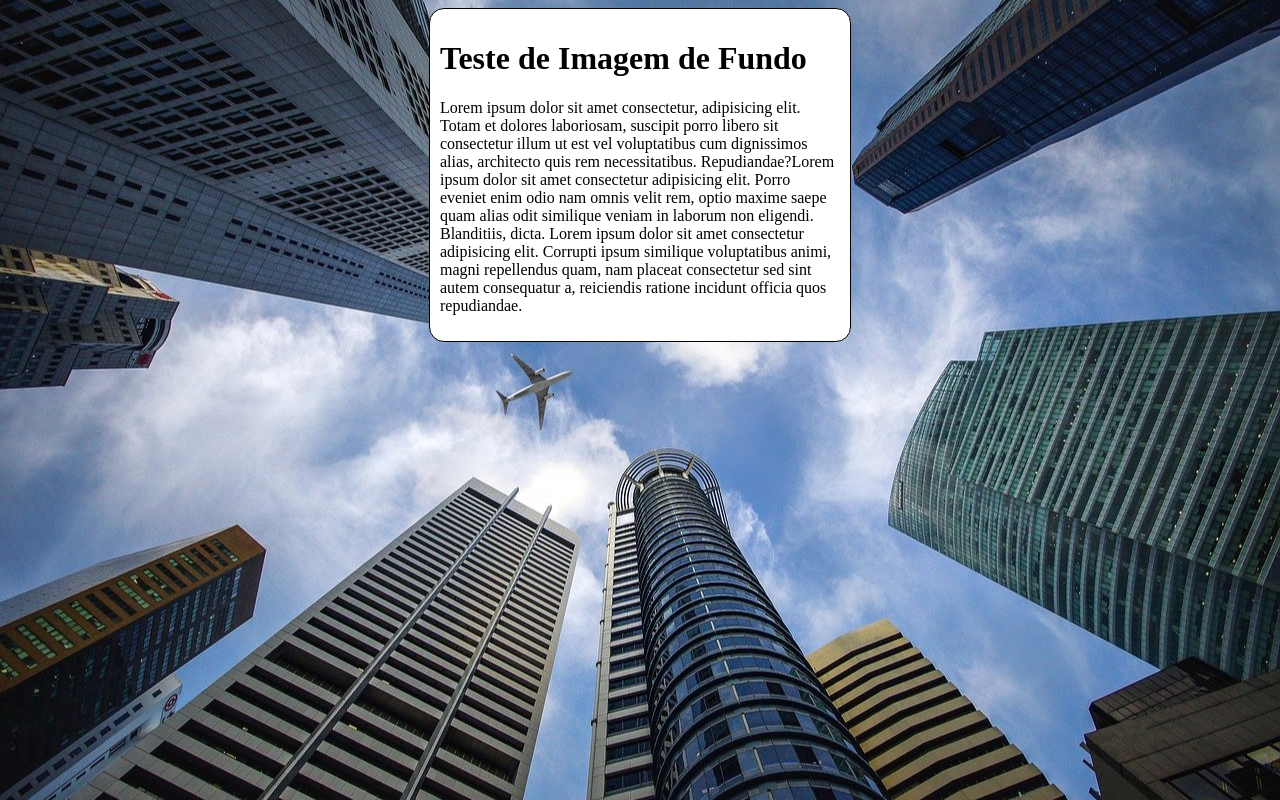
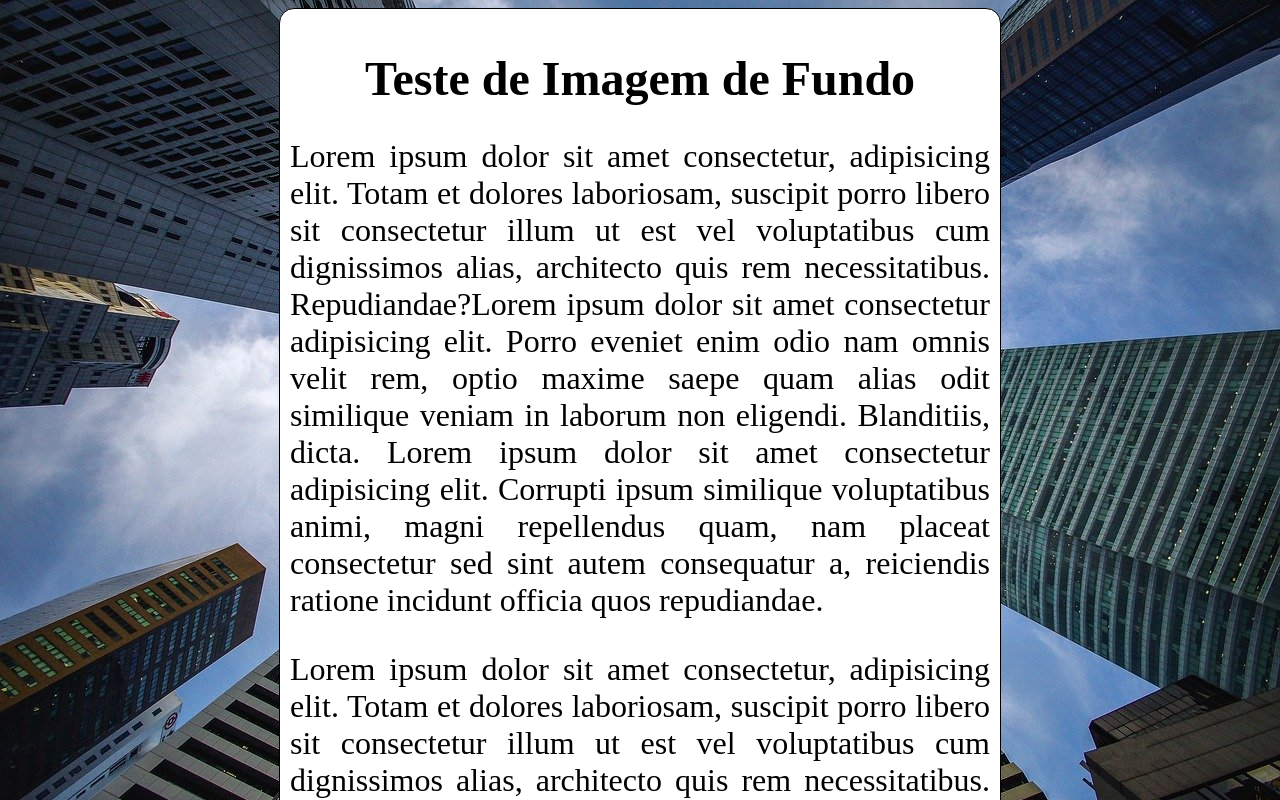
Before and after one commit to TupinangeJoao/Html-Css, a plain HTML site: page Exercicio/Exe022/fundo006.html in a window 1280 px wide. Shown: the top 800 px of the page. Drawn offline with Linux system fonts and the light colour scheme.

Commit message:
Update fundo006.html

```diff
--- a/Exercicio/Exe022/fundo006.html
+++ b/Exercicio/Exe022/fundo006.html
@@ -3,28 +3,44 @@
 <head>
     <meta charset="UTF-8">
     <meta name="viewport" content="width=device-width, initial-scale=1.0">
-    <title>Document</title>
+    <title>Fundo Fixo de Tela</title>
     <style>
 
         body {
             height: 100vh;
-            background-color: #000 ;
+            /* background-color: #000 ;
             background-image: url('imagens/wallpaper002.jpg');
             background-position: center center;
             background-repeat: no-repeat;
             background-size: cover; /* mostra a imagem na tela inteira, e se adapta ao tamanho da viewport */
              /* ----- existe também a #contain, onde a imagem se adapta, porém pode esticar a imagem, deixando a imagem estranha
 
-             ou pode ser auto, mantendo a imagem completa e fixa no meio */
+             ou pode ser auto, mantendo a imagem completa e fixa no meio /
+
+             background-attachment: fixed; / Poderoso quando usado em combinação com o cover, vê na prática /
+
+             /* ShortHand Background: o Size deve ser aplicado separado
+
+             1 - color 2 > image > position > repeat > size > attachment */
+
+            background: black url('imagens/wallpaper002.jpg') center center no-repeat fixed;
+            background-size: cover;
         }
 
         main {
             background-color: #fff ;
-            width: 400px;
+            max-width: 700px;
             padding: 10px;
             margin: auto;
             border: 1px solid black ;
             border-radius: 15px;
+            font-size: 2em;
+            text-align: justify;
+        }
+
+        main > h1 {
+            font-size: 1.5em;
+            text-align: center;
         }
 
     </style>
@@ -33,6 +49,9 @@
     <main>
         <h1>Teste de Imagem de Fundo</h1>
         <p>Lorem ipsum dolor sit amet consectetur, adipisicing elit. Totam et dolores laboriosam, suscipit porro libero sit consectetur illum ut est vel voluptatibus cum dignissimos alias, architecto quis rem necessitatibus. Repudiandae?Lorem ipsum dolor sit amet consectetur adipisicing elit. Porro eveniet enim odio nam omnis velit rem, optio maxime saepe quam alias odit similique veniam in laborum non eligendi. Blanditiis, dicta. Lorem ipsum dolor sit amet consectetur adipisicing elit. Corrupti ipsum similique voluptatibus animi, magni repellendus quam, nam placeat consectetur sed sint autem consequatur a, reiciendis ratione incidunt officia quos repudiandae.</p>
+        <p>Lorem ipsum dolor sit amet consectetur, adipisicing elit. Totam et dolores laboriosam, suscipit porro libero sit consectetur illum ut est vel voluptatibus cum dignissimos alias, architecto quis rem necessitatibus. Repudiandae?Lorem ipsum dolor sit amet consectetur adipisicing elit. Porro eveniet enim odio nam omnis velit rem, optio maxime saepe quam alias odit similique veniam in laborum non eligendi. Blanditiis, dicta. Lorem ipsum dolor sit amet consectetur adipisicing elit. Corrupti ipsum similique voluptatibus animi, magni repellendus quam, nam placeat consectetur sed sint autem consequatur a, reiciendis ratione incidunt officia quos repudiandae.</p>
+        <p>Lorem ipsum dolor sit amet consectetur, adipisicing elit. Totam et dolores laboriosam, suscipit porro libero sit consectetur illum ut est vel voluptatibus cum dignissimos alias, architecto quis rem necessitatibus. Repudiandae?Lorem ipsum dolor sit amet consectetur adipisicing elit. Porro eveniet enim odio nam omnis velit rem, optio maxime saepe quam alias odit similique veniam in laborum non eligendi. Blanditiis, dicta. Lorem ipsum dolor sit amet consectetur adipisicing elit. Corrupti ipsum similique voluptatibus animi, magni repellendus quam, nam placeat consectetur sed sint autem consequatur a, reiciendis ratione incidunt officia quos repudiandae.</p>
+        <p>Lorem ipsum dolor sit amet consectetur, adipisicing elit. Totam et dolores laboriosam, suscipit porro libero sit consectetur illum ut est vel voluptatibus cum dignissimos alias, architecto quis rem necessitatibus. Repudiandae?Lorem ipsum dolor sit amet consectetur adipisicing elit. Porro eveniet enim odio nam omnis velit rem, optio maxime saepe quam alias odit similique veniam in laborum non eligendi. Blanditiis, dicta. Lorem ipsum dolor sit amet consectetur adipisicing elit. Corrupti ipsum similique voluptatibus animi, magni repellendus quam, nam placeat consectetur sed sint autem consequatur a, reiciendis ratione incidunt officia quos repudiandae.</p>
     </main>
 </body>
 </html>
```
